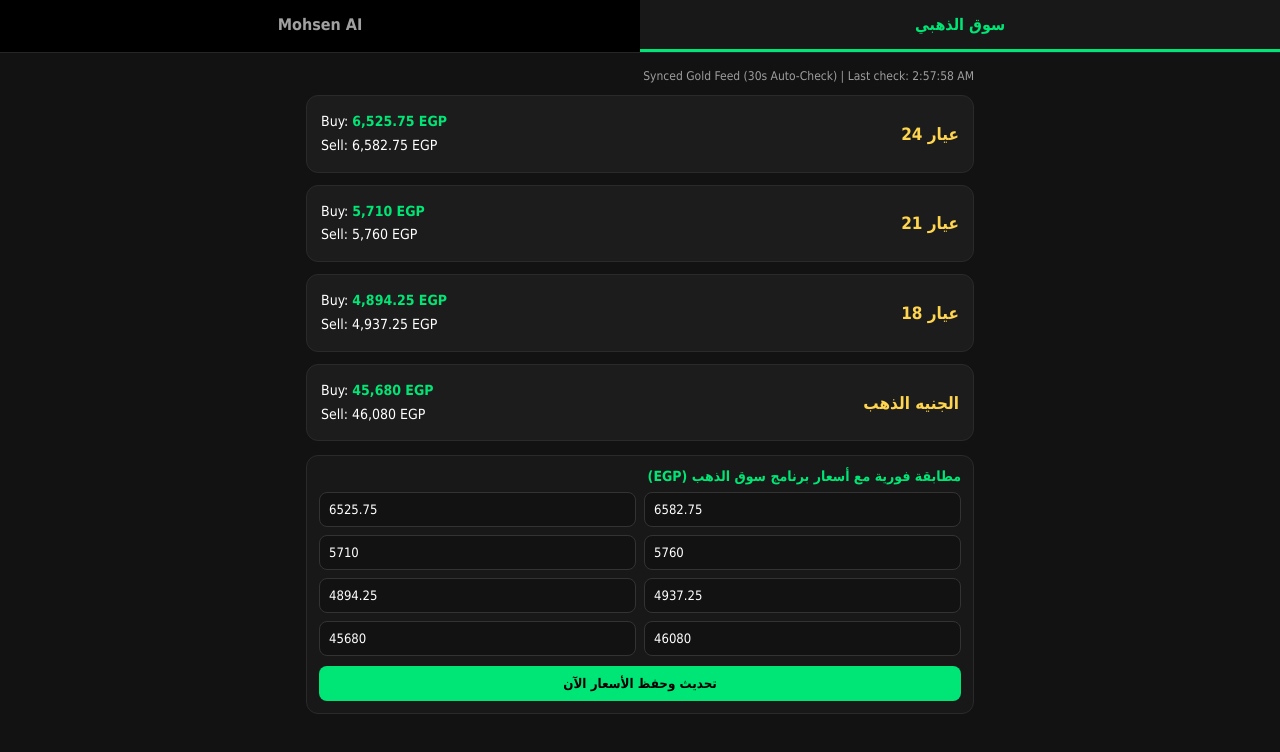
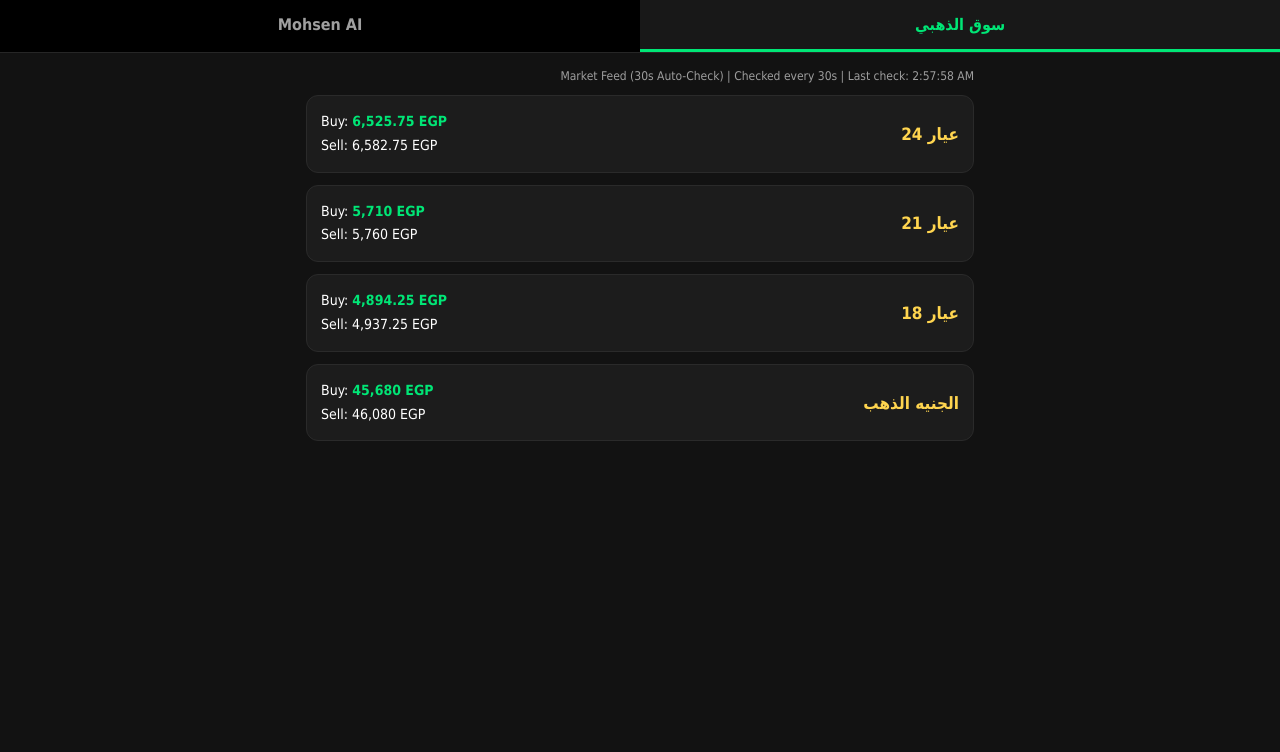
Before and after one commit to mohamedalimohsen789-blip/mohsen-gold, a plain HTML site: page index.html in a window 1280 px wide. Drawn offline with Linux system fonts and the light colour scheme.

Commit message:
Update index.html

```diff
--- a/index.html
+++ b/index.html
@@ -51,41 +51,6 @@
     .karat { font-size: 17px; font-weight: bold; color: #ffd54f; }
     .prices { text-align: left; font-size: 14px; line-height: 1.7; direction: ltr; }
     .up { color: #00e676; font-weight: bold; }
-    .sync-box {
-      background-color: #181818;
-      border: 1px solid #2a2a2a;
-      border-radius: 12px;
-      padding: 12px;
-      margin-top: 14px;
-      margin-bottom: 14px;
-    }
-    .sync-title { font-size: 14px; font-weight: bold; color: #00e676; margin-bottom: 8px; }
-    .sync-grid {
-      display: grid;
-      grid-template-columns: repeat(2, 1fr);
-      gap: 8px;
-      direction: ltr;
-    }
-    .sync-input {
-      width: 100%;
-      padding: 9px;
-      border-radius: 8px;
-      border: 1px solid #333;
-      background-color: #121212;
-      color: #fff;
-      font-size: 13px;
-    }
-    .sync-btn {
-      margin-top: 10px;
-      width: 100%;
-      padding: 10px;
-      border-radius: 8px;
-      border: none;
-      background-color: #00e676;
-      color: #000;
-      font-weight: bold;
-      cursor: pointer;
-    }
     .chat-box {
       background-color: #181818;
       border: 1px solid #2a2a2a;
@@ -138,7 +103,6 @@
     <!-- صفحة سوق الذهبي -->
     <div id="page-gold" class="page active">
       <div id="gold-note" class="note">Auto-checking every 30s...</div>
-
       <div class="card">
         <div class="karat">عيار 24</div>
         <div class="prices">Buy: <span id="k24-buy" class="up">---</span><br>Sell: <span id="k24-sell">---</span></div>
@@ -154,21 +118,6 @@
       <div class="card">
         <div class="karat">الجنيه الذهب</div>
         <div class="prices">Buy: <span id="pound-buy" class="up">---</span><br>Sell: <span id="pound-sell">---</span></div>
-      </div>
-
-      <div class="sync-box">
-        <div class="sync-title">مطابقة فورية مع أسعار برنامج سوق الذهب (EGP)</div>
-        <div class="sync-grid">
-          <input id="in-k24-buy" class="sync-input" type="number" step="any" placeholder="24K Buy" />
-          <input id="in-k24-sell" class="sync-input" type="number" step="any" placeholder="24K Sell" />
-          <input id="in-k21-buy" class="sync-input" type="number" step="any" placeholder="21K Buy" />
-          <input id="in-k21-sell" class="sync-input" type="number" step="any" placeholder="21K Sell" />
-          <input id="in-k18-buy" class="sync-input" type="number" step="any" placeholder="18K Buy" />
-          <input id="in-k18-sell" class="sync-input" type="number" step="any" placeholder="18K Sell" />
-          <input id="in-pound-buy" class="sync-input" type="number" step="any" placeholder="Pound Buy" />
-          <input id="in-pound-sell" class="sync-input" type="number" step="any" placeholder="Pound Sell" />
-        </div>
-        <button class="sync-btn" onclick="applyManualSync()">تحديث وحفظ الأسعار الآن</button>
       </div>
     </div>
 
@@ -186,69 +135,16 @@
   </div>
 
   <script>
-    const STORAGE_KEY = 'mohsen_gold_synced_prices_v1';
-
-    const DEFAULT_GOLD_DATA = {
-      sourceLabel: 'Synced Gold Feed (30s Auto-Check)',
+    const VERIFIED_GOLD_DATA = {
+      sourceLabel: 'Market Feed (30s Auto-Check)',
       k24: { buy: 6525.75, sell: 6582.75 },
       k21: { buy: 5710, sell: 5760 },
       k18: { buy: 4894.25, sell: 4937.25 },
       pound: { buy: 45680, sell: 46080 }
     };
 
-    function loadSavedData() {
-      try {
-        const raw = localStorage.getItem(STORAGE_KEY);
-        if (!raw) return { ...DEFAULT_GOLD_DATA };
-        const parsed = JSON.parse(raw);
-        if (parsed?.k24 && parsed?.k21 && parsed?.k18 && parsed?.pound) {
-          return parsed;
-        }
-      } catch (e) {}
-      return { ...DEFAULT_GOLD_DATA };
-    }
-
-    let currentGoldData = loadSavedData();
-
-    function fillSyncInputs(data) {
-      document.getElementById('in-k24-buy').value = data.k24.buy;
-      document.getElementById('in-k24-sell').value = data.k24.sell;
-      document.getElementById('in-k21-buy').value = data.k21.buy;
-      document.getElementById('in-k21-sell').value = data.k21.sell;
-      document.getElementById('in-k18-buy').value = data.k18.buy;
-      document.getElementById('in-k18-sell').value = data.k18.sell;
-      document.getElementById('in-pound-buy').value = data.pound.buy;
-      document.getElementById('in-pound-sell').value = data.pound.sell;
-    }
-
-    function applyManualSync() {
-      const k24Buy = parseFloat(document.getElementById('in-k24-buy').value);
-      const k24Sell = parseFloat(document.getElementById('in-k24-sell').value);
-      const k21Buy = parseFloat(document.getElementById('in-k21-buy').value);
-      const k21Sell = parseFloat(document.getElementById('in-k21-sell').value);
-      const k18Buy = parseFloat(document.getElementById('in-k18-buy').value);
-      const k18Sell = parseFloat(document.getElementById('in-k18-sell').value);
-      const poundBuy = parseFloat(document.getElementById('in-pound-buy').value);
-      const poundSell = parseFloat(document.getElementById('in-pound-sell').value);
-
-      if ([k24Buy, k24Sell, k21Buy, k21Sell, k18Buy, k18Sell, poundBuy, poundSell].some(n => Number.isNaN(n))) {
-        return;
-      }
-
-      currentGoldData = {
-        sourceLabel: 'Synced Gold Feed (30s Auto-Check)',
-        k24: { buy: k24Buy, sell: k24Sell },
-        k21: { buy: k21Buy, sell: k21Sell },
-        k18: { buy: k18Buy, sell: k18Sell },
-        pound: { buy: poundBuy, sell: poundSell }
-      };
-
-      try {
-        localStorage.setItem(STORAGE_KEY, JSON.stringify(currentGoldData));
-      } catch (e) {}
-
-      renderGoldPrices();
-    }
+    let currentGoldData = { ...VERIFIED_GOLD_DATA };
+    const CUSTOM_API_URL = '';
 
     function switchTab(tab) {
       document.getElementById('page-gold').classList.toggle('active', tab === 'gold');
@@ -264,8 +160,29 @@
       }) + ' EGP';
     }
 
-    function renderGoldPrices() {
-      currentGoldData = loadSavedData();
+    async function loadGoldPrices() {
+      const noteEl = document.getElementById('gold-note');
+
+      if (CUSTOM_API_URL) {
+        try {
+          const res = await fetch(CUSTOM_API_URL, { cache: 'no-store' });
+          if (!res.ok) throw new Error('API response error');
+          const apiData = await res.json();
+          if (apiData?.k24 && apiData?.k21 && apiData?.k18 && apiData?.pound) {
+            currentGoldData = {
+              sourceLabel: apiData.sourceLabel || 'Live API Feed',
+              k24: apiData.k24,
+              k21: apiData.k21,
+              k18: apiData.k18,
+              pound: apiData.pound
+            };
+          }
+        } catch (err) {
+          currentGoldData = { ...VERIFIED_GOLD_DATA };
+        }
+      } else {
+        currentGoldData = { ...VERIFIED_GOLD_DATA };
+      }
 
       document.getElementById('k24-buy').textContent = formatEGP(currentGoldData.k24.buy);
       document.getElementById('k24-sell').textContent = formatEGP(currentGoldData.k24.sell);
@@ -279,10 +196,9 @@
       document.getElementById('pound-buy').textContent = formatEGP(currentGoldData.pound.buy);
       document.getElementById('pound-sell').textContent = formatEGP(currentGoldData.pound.sell);
 
-      const noteEl = document.getElementById('gold-note');
       if (noteEl) {
         const checkedAt = new Date().toLocaleTimeString('en-US', { hour12: true });
-        noteEl.textContent = `${currentGoldData.sourceLabel} | Last check: ${checkedAt}`;
+        noteEl.textContent = `${currentGoldData.sourceLabel} | Checked every 30s | Last check: ${checkedAt}`;
       }
     }
 
@@ -307,7 +223,6 @@
 
     function generateSmartReply(rawText) {
       const clean = normalizeArabic(rawText);
-      const data = loadSavedData();
 
       if (/^(هلا|اهلا|مرحبا|سلام|السلام عليكم|صباح الخير|مساء الخير|هاي|hi|hello|hey|ازيك|ازيكم|عامل ايه|اخبارك|ايه الاخبار|منور|منورين|يا هلا|اهلين)/.test(clean)) {
         return pickReply([
@@ -337,22 +252,22 @@
       }
 
       if (/عيار 21|21/.test(clean)) {
-        return `24K / 21K — 21K: Buy <b>${formatEGP(data.k21.buy)}</b> | Sell <b>${formatEGP(data.k21.sell)}</b>`;
+        return `21K: Buy <b>${formatEGP(currentGoldData.k21.buy)}</b> | Sell <b>${formatEGP(currentGoldData.k21.sell)}</b>`;
       }
       if (/عيار 24|24/.test(clean)) {
-        return `24K: Buy <b>${formatEGP(data.k24.buy)}</b> | Sell <b>${formatEGP(data.k24.sell)}</b>`;
+        return `24K: Buy <b>${formatEGP(currentGoldData.k24.buy)}</b> | Sell <b>${formatEGP(currentGoldData.k24.sell)}</b>`;
       }
       if (/عيار 18|18/.test(clean)) {
-        return `18K: Buy <b>${formatEGP(data.k18.buy)}</b> | Sell <b>${formatEGP(data.k18.sell)}</b>`;
+        return `18K: Buy <b>${formatEGP(currentGoldData.k18.buy)}</b> | Sell <b>${formatEGP(currentGoldData.k18.sell)}</b>`;
       }
       if (/جنيه ذهب|الجنيه|جنيه/.test(clean)) {
-        return `Gold Pound (8g 21K): Buy <b>${formatEGP(data.pound.buy)}</b> | Sell <b>${formatEGP(data.pound.sell)}</b>`;
+        return `Gold Pound (8g 21K): Buy <b>${formatEGP(currentGoldData.pound.buy)}</b> | Sell <b>${formatEGP(currentGoldData.pound.sell)}</b>`;
       }
       if (/سعر الذهب|اسعار الذهب|الذهب بكام|الدهب بكام|اسعار|سعر|ذهب|دهب/.test(clean)) {
-        return `• <b>24K:</b> Buy ${formatEGP(data.k24.buy)} | Sell ${formatEGP(data.k24.sell)}<br>` +
-               `• <b>21K:</b> Buy ${formatEGP(data.k21.buy)} | Sell ${formatEGP(data.k21.sell)}<br>` +
-               `• <b>18K:</b> Buy ${formatEGP(data.k18.buy)} | Sell ${formatEGP(data.k18.sell)}<br>` +
-               `• <b>Gold Pound:</b> Buy ${formatEGP(data.pound.buy)} | Sell ${formatEGP(data.pound.sell)}`;
+        return `• <b>24K:</b> Buy ${formatEGP(currentGoldData.k24.buy)} | Sell ${formatEGP(currentGoldData.k24.sell)}<br>` +
+               `• <b>21K:</b> Buy ${formatEGP(currentGoldData.k21.buy)} | Sell ${formatEGP(currentGoldData.k21.sell)}<br>` +
+               `• <b>18K:</b> Buy ${formatEGP(currentGoldData.k18.buy)} | Sell ${formatEGP(currentGoldData.k18.sell)}<br>` +
+               `• <b>Gold Pound:</b> Buy ${formatEGP(currentGoldData.pound.buy)} | Sell ${formatEGP(currentGoldData.pound.sell)}`;
       }
 
       if (/تضخم/.test(clean)) {
@@ -386,9 +301,8 @@
       chatBox.scrollTop = chatBox.scrollHeight;
     }
 
-    fillSyncInputs(currentGoldData);
-    renderGoldPrices();
-    setInterval(renderGoldPrices, 30000);
+    loadGoldPrices();
+    setInterval(loadGoldPrices, 30000);
   </script>
 </body>
 </html>
```
